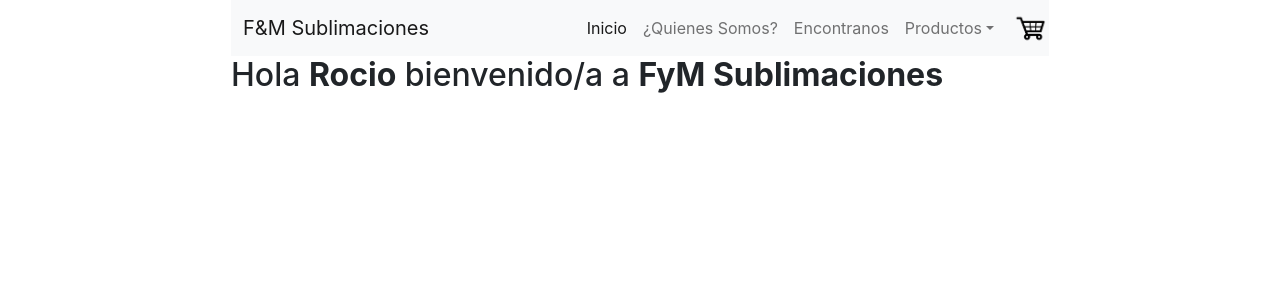
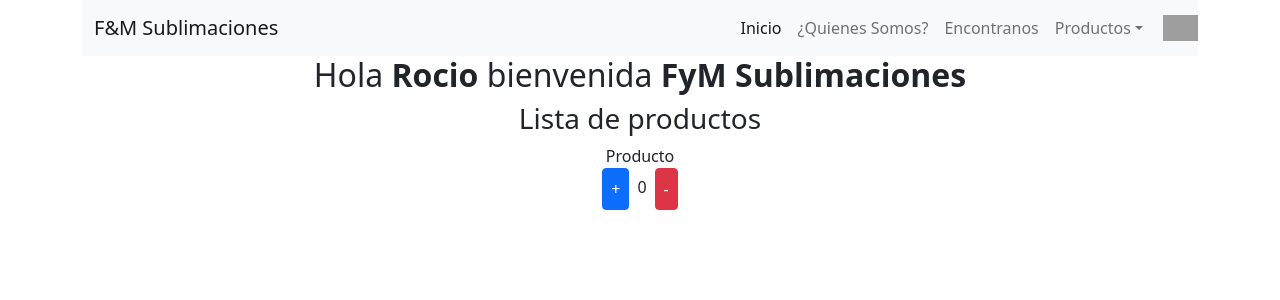
Before and after one commit to AgustinZarate/Proyecto-React-CoderHouse, a React (Create React App) app: page / in a window 1280 px wide. Shown: the top 300 px of the page. Built offline with nearby package versions, Linux system fonts and the light colour scheme; grey boxes are pictures that could not be loaded.

Commit message:
Desafio clase 5 - Contador con botones

```diff
--- a/package.json
+++ b/package.json
@@ -6,6 +6,7 @@
     "@testing-library/jest-dom": "^5.16.2",
     "@testing-library/react": "^12.1.3",
     "@testing-library/user-event": "^13.5.0",
+    "bootstrap": "^5.1.3",
     "react": "^17.0.2",
     "react-dom": "^17.0.2",
     "react-scripts": "5.0.0",
@@ -37,7 +38,6 @@
   },
   "description": "This project was bootstrapped with [Create React App](https://github.com/facebook/create-react-app).",
   "main": "index.js",
-  "devDependencies": {},
   "author": "",
   "license": "ISC"
 }
--- a/public/index.html
+++ b/public/index.html
@@ -9,15 +9,11 @@
     <link rel="apple-touch-icon" href="%PUBLIC_URL%/logo192.png" />
     <link rel="manifest" href="%PUBLIC_URL%/manifest.json" />
     <!-- CSS only -->
-    <!-- Bootstrap -->
-    <link href="https://cdn.jsdelivr.net/npm/bootstrap@5.1.3/dist/css/bootstrap.min.css" rel="stylesheet" integrity="sha384-1BmE4kWBq78iYhFldvKuhfTAU6auU8tT94WrHftjDbrCEXSU1oBoqyl2QvZ6jIW3" crossorigin="anonymous">
     <title>React App</title>
   </head>
   <body>
     <noscript>You need to enable JavaScript to run this app.</noscript>
     <div id="root"></div>
 
-    <!-- Bootstrap -->
-<script src="https://cdn.jsdelivr.net/npm/bootstrap@5.1.3/dist/js/bootstrap.bundle.min.js" integrity="sha384-ka7Sk0Gln4gmtz2MlQnikT1wXgYsOg+OMhuP+IlRH9sENBO0LRn5q+8nbTov4+1p" crossorigin="anonymous"></script>
-  </body>
+</body>
 </html>
--- a/src/App.jsx
+++ b/src/App.jsx
@@ -1,12 +1,16 @@
 import './App.css';
 import NavBar from './components/navBar/NavBar';
-import ListItemContainer from './components/main/ListItemContainer';
+import ItemListContainer from './components/navBar/ItemListContainer';
+import "bootstrap/dist/css/bootstrap.css";
+import "bootstrap/dist/js/bootstrap.bundle.min.js"
 
 function App() {
+  const tutora = "Rocio"
+  const card = "Producto"
   return (
     <div className="container">
           <NavBar />
-          <ListItemContainer persona="Rocio"/>
+          <ItemListContainer tutora={tutora} card={card}/>
     </div>
 
 
--- /dev/null
+++ b/src/components/ItemCounter.jsx
@@ -0,0 +1,23 @@
+import React, { useState } from 'react'
+
+const ItemCounter = ({stock}) => {
+    const [contador, setContador] = useState(0)
+    const sumar = ()=> {
+        if(contador < stock)
+        setContador(contador + 1)
+    }
+    const restar = ()=> {
+        if (contador > 0){
+            setContador(contador - 1)
+        }
+    }
+  return (
+    <>
+    <button onClick={sumar} className='btn-sumar-producto btn btn-primary mx-2 p-2'>+</button>
+    <span>{contador}</span>
+    <button onClick={restar} className='btn-restar-producto btn btn-danger mx-2 p-2'>-</button>
+    </>
+  )
+}
+
+export default ItemCounter
--- a/src/components/main/ListItemContainer.jsx
+++ /dev/null
@@ -1,11 +0,0 @@
-import React from 'react'
-
-const ListItemContainer= (prop) => {
-    return (
-        <div>
-            <h2>Hola <b>{prop.persona}</b> bienvenido/a a <b>FyM Sublimaciones</b> </h2>
-        </div>
-    )
-}
-
-export default ListItemContainer;
--- /dev/null
+++ b/src/components/navBar/Item.jsx
@@ -0,0 +1,13 @@
+import React from 'react'
+import ItemCounter from '../ItemCounter'
+
+const Item = ({card}) => {
+  return (
+    <>
+    <div>{card}</div>
+    <ItemCounter stock={10}/>
+    </>
+  )
+}
+
+export default Item
--- /dev/null
+++ b/src/components/navBar/ItemList.jsx
@@ -0,0 +1,14 @@
+import React from 'react'
+import Item from './Item'
+
+const ItemList = ({card}) => {
+  return (
+      <div>
+        <h3>Lista de productos</h3>
+        <Item card={card}/>
+      </div>
+
+  )
+}
+
+export default ItemList
--- /dev/null
+++ b/src/components/navBar/ItemListContainer.jsx
@@ -0,0 +1,13 @@
+import React from 'react'
+import ItemList from './ItemList'
+
+const ItemListContainer = ({tutora, card}) => {
+  return (
+    <div className='text-center'>
+        <h2>Hola <b>{tutora}</b> bienvenida <b>FyM Sublimaciones</b> </h2>
+        <ItemList card={card}/>
+    </div>
+  )
+}
+
+export default ItemListContainer
--- a/src/components/navBar/NavBar.jsx
+++ b/src/components/navBar/NavBar.jsx
@@ -5,38 +5,38 @@ const NavBar = () => {
 return (
 <div>
     <header>
-        <nav class="navbar navbar-expand-lg navbar-light bg-light">
-            <div class="container-fluid">
+        <nav className='navbar navbar-expand-lg navbar-light bg-light'>
+            <div className='container-fluid'>
 
-                <a class="navbar-brand" href="#">
+                <a className='navbar-brand' href='#'>
                     F&M Sublimaciones
                 </a>
 
-                <button class="navbar-toggler" type="button" data-bs-toggle="collapse"
-                    data-bs-target="#navbarNavDropdown" aria-controls="navbarNavDropdown" aria-expanded="false"
-                    aria-label="Toggle navigation">
-                    <span class="navbar-toggler-icon"></span>
+                <button className='navbar-toggler' type='button' data-bs-toggle='collapse'
+                    data-bs-target='#navbarNavDropdown' aria-controls='navbarNavDropdown' aria-expanded='false'
+                    aria-label='Toggle navigation'>
+                    <span className='navbar-toggler-icon'></span>
                 </button>
-                <div class="collapse navbar-collapse" id="navbarNavDropdown">
-                    <ul class="navbar-nav">
-                        <li class="nav-item">
-                            <a class="nav-link active" aria-current="page" href="#">Inicio</a>
+                <div className='collapse navbar-collapse' id='navbarNavDropdown'>
+                    <ul className='navbar-nav'>
+                        <li className='nav-item'>
+                            <a className='nav-link active' aria-current='page' href='#'>Inicio</a>
                         </li>
-                        <li class="nav-item">
-                            <a class="nav-link" href="#">¿Quienes Somos?</a>
+                        <li className='nav-item'>
+                            <a className='nav-link' href='#'>¿Quienes Somos?</a>
                         </li>
-                        <li class="nav-item">
-                            <a class="nav-link" href="#">Encontranos</a>
+                        <li className='nav-item'>
+                            <a className='nav-link' href='#'>Encontranos</a>
                         </li>
-                        <li class="nav-item dropdown">
-                            <a class="nav-link dropdown-toggle" href="#" id="navbarDropdownMenuLink" role="button"
-                                data-bs-toggle="dropdown" aria-expanded="false">
+                        <li className='nav-item dropdown'>
+                            <a className='nav-link dropdown-toggle' href='#' id='navbarDropdownMenuLink' role='button'
+                                data-bs-toggle='dropdown' aria-expanded='false'>
                                 Productos
                             </a>
-                            <ul class="dropdown-menu" aria-labelledby="navbarDropdownMenuLink">
-                                <li><a class="dropdown-item" href="#">Remeras</a></li>
-                                <li><a class="dropdown-item" href="#">Buzos</a></li>
-                                <li><a class="dropdown-item" href="#">Cuadros</a></li>
+                            <ul className='dropdown-menu' aria-labelledby='navbarDropdownMenuLink'>
+                                <li><a className='dropdown-item' href='#'>Remeras</a></li>
+                                <li><a className='dropdown-item' href='#'>Buzos</a></li>
+                                <li><a className='dropdown-item' href='#'>Cuadros</a></li>
                             </ul>
                         </li>
                         <li>
```
Also changed, not shown: public/img/cart-widget.png (renamed from src/components/img/cart-widget.png), 1 other file (tests, documents, lock files or other folders).
